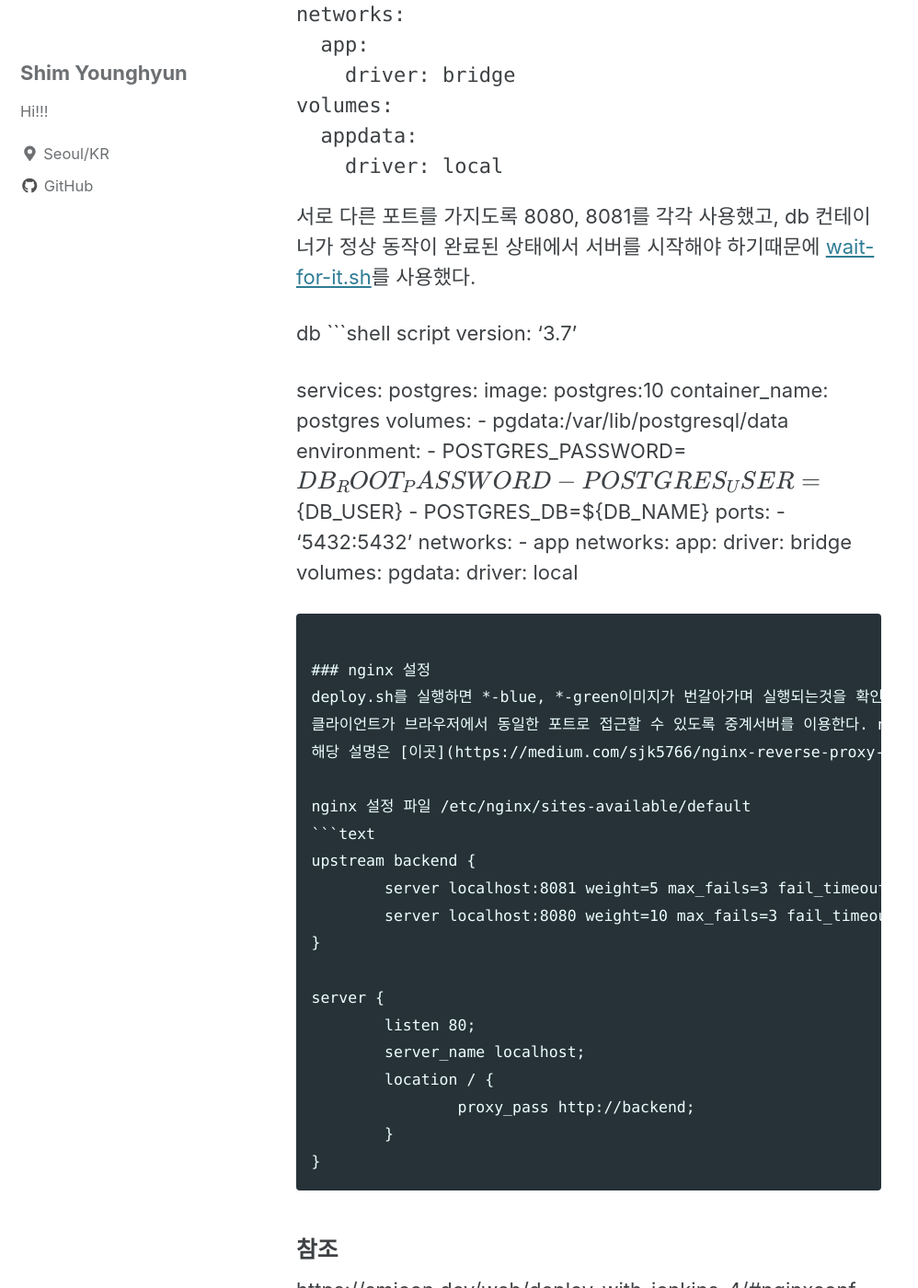
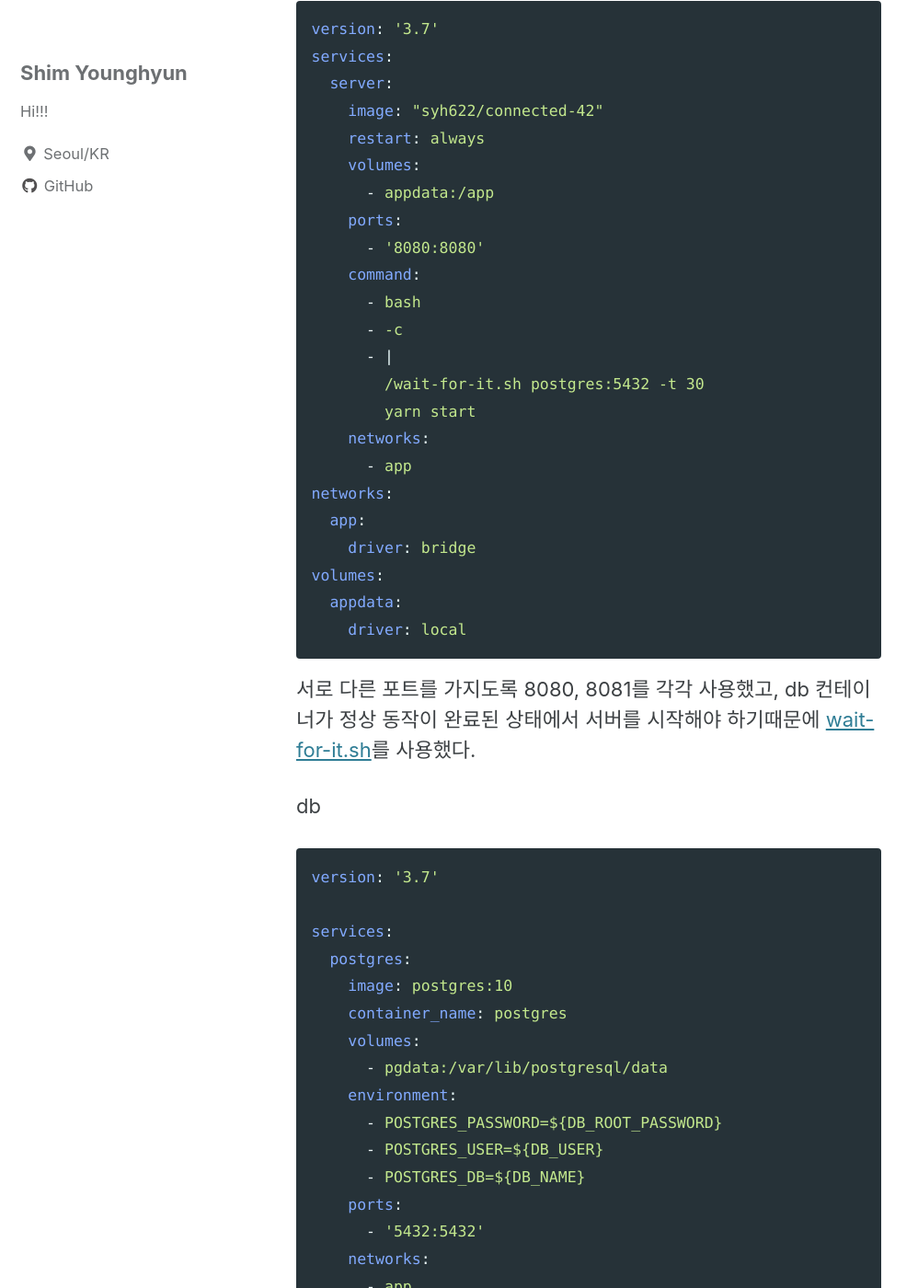
Before and after one commit to shimyounghyun/shimyounghyun.github.io, a Jekyll site: the page built from _posts/CI & CD/2020-07-23-practice_cicd.md, in a window 1280 px wide and 1400 px high, scrolled down 4648 px. Shown: the whole window at 92% size, without its empty margins (0-998 px from the left). Built offline with Jekyll 4.4.1, drawn with Linux system fonts in a browser that asks for light colours; cached includes are drawn as plain includes; formulas are drawn with MathJax 3; some of the changed text lies outside the part shown.

Commit message:
구문 오류 수정

`````diff
--- a/_posts/CI & CD/2020-07-23-practice_cicd.md
+++ b/_posts/CI & CD/2020-07-23-practice_cicd.md
@@ -122,7 +122,7 @@ fi
 ```
 
 blue
-```shell script
+```yaml
 version: '3.7'
 services:
   server:
@@ -149,7 +149,7 @@ volumes:
 ````
 
 green
-```shell script
+```yaml
 version: '3.7'
 services:
   server:
@@ -178,7 +178,7 @@ volumes:
 [wait-for-it.sh](https://raw.githubusercontent.com/vishnubob/wait-for-it/master/wait-for-it.sh)를 사용했다.
 
 db
-```shell script
+```yaml
 version: '3.7'
 
 services:
`````
Also changed, not shown: other parts of _posts/CI & CD/2020-07-23-practice_cicd.md (+2 -2 lines).
